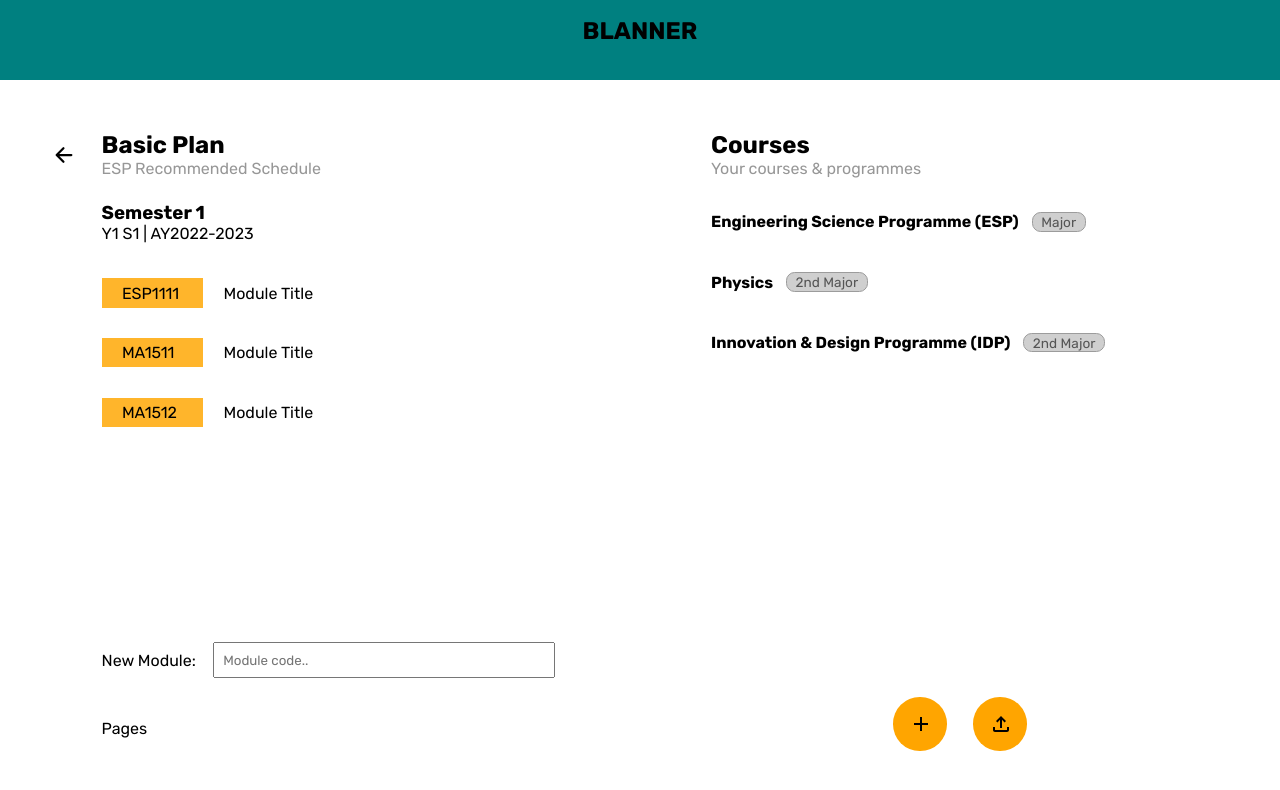
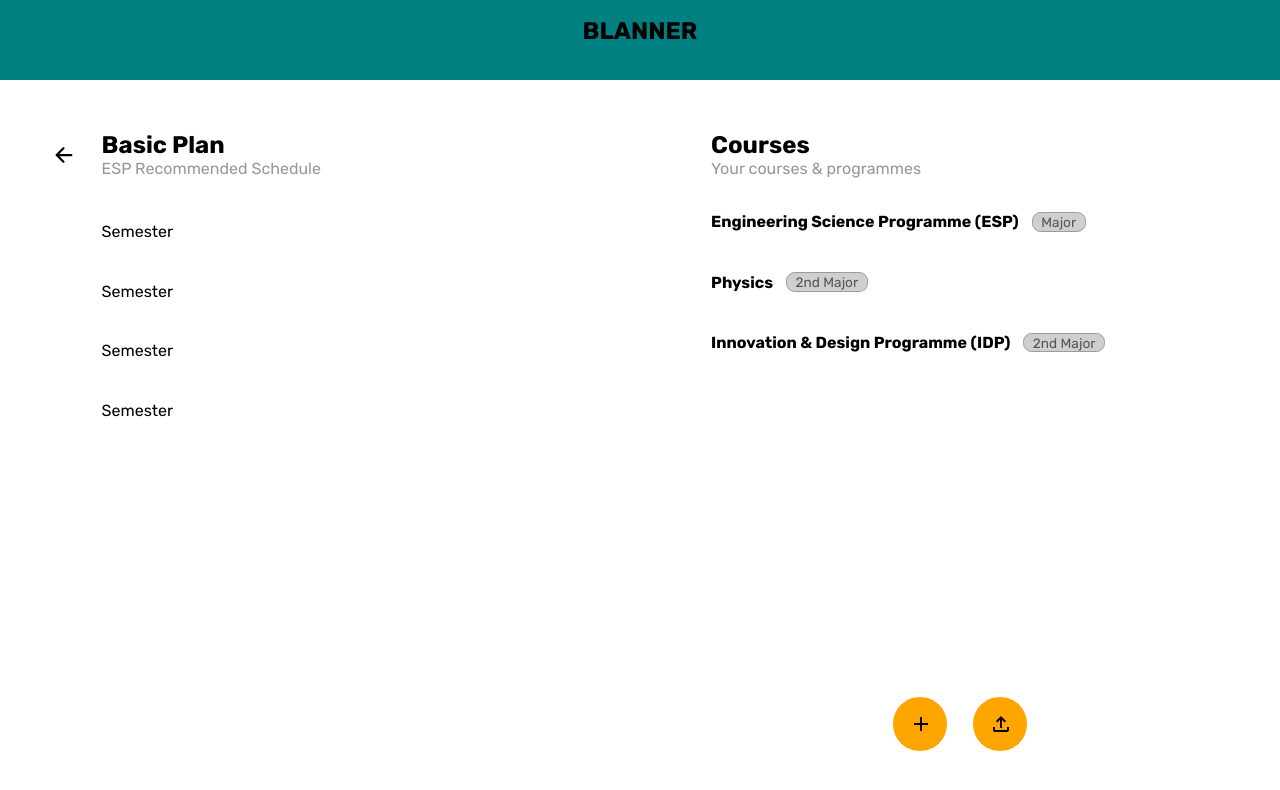
Before and after one commit to jittosan/planner-site, a Next.js app: page / in a window 1280 px wide. Both pictures are taken after a click on the element "Basic Plan". Shown: the top 790 px of the page. Built offline with nearby package versions, Linux system fonts and the light colour scheme.

Commit message:
create ScheduleView componenet

```diff
--- a/components/ScheduleMenu.js
+++ b/components/ScheduleMenu.js
@@ -8,6 +8,7 @@ import { useStartUpAnimationContext } from '../context/startUpAnimationContext'
 import { refChildSelector } from '../scripts/utils'
 import SemesterView from './SemesterView'
 import styles from '../styles/ScheduleMenu.module.scss'
+import ScheduleView from './ScheduleView'
 
 const ScheduleMenu = ({  }) => {
     // get schedule data from context
@@ -100,7 +101,8 @@ const ScheduleMenu = ({  }) => {
             {
                 isScheduleSelected() ?
                 <>
-                    <SemesterView />
+                    {/* <SemesterView /> */}
+                    <ScheduleView />
                 </>
                 :
                 <>
--- /dev/null
+++ b/components/ScheduleView.js
@@ -0,0 +1,31 @@
+import React from 'react'
+import { useScheduleContext } from '../context/scheduleContext'
+import { useSelectScheduleContext } from '../context/selectScheduleContext'
+import styles from '../styles/ScheduleView.module.scss'
+
+const ScheduleView = () => {
+    // get semester data from context
+    let [selectedScheduleIndex, _] = useSelectScheduleContext()
+    let scheduleData = useScheduleContext()[selectedScheduleIndex]
+    console.log(scheduleData)
+    return(
+        <>
+        <div className={styles.container}>
+            <ScheduleSemesterItem />
+            <ScheduleSemesterItem />
+            <ScheduleSemesterItem />
+            <ScheduleSemesterItem />
+        </div>
+        </>
+    )
+}
+
+export default ScheduleView
+
+const ScheduleSemesterItem = ({  }) => {
+    return(
+        <div className={styles.semesterItem}>
+            <p>Semester</p>
+        </div>
+    )
+}
--- /dev/null
+++ b/styles/ScheduleView.module.scss
@@ -0,0 +1,13 @@
+@import 'main';
+
+.container {
+    grid-row-start: 2;
+    grid-row-end: 4;
+    height: 100%;
+    padding-top: 2ch;
+    width: 100%;
+
+    .semesterItem {
+        padding: 2ch 2ch;
+    }
+}
```
